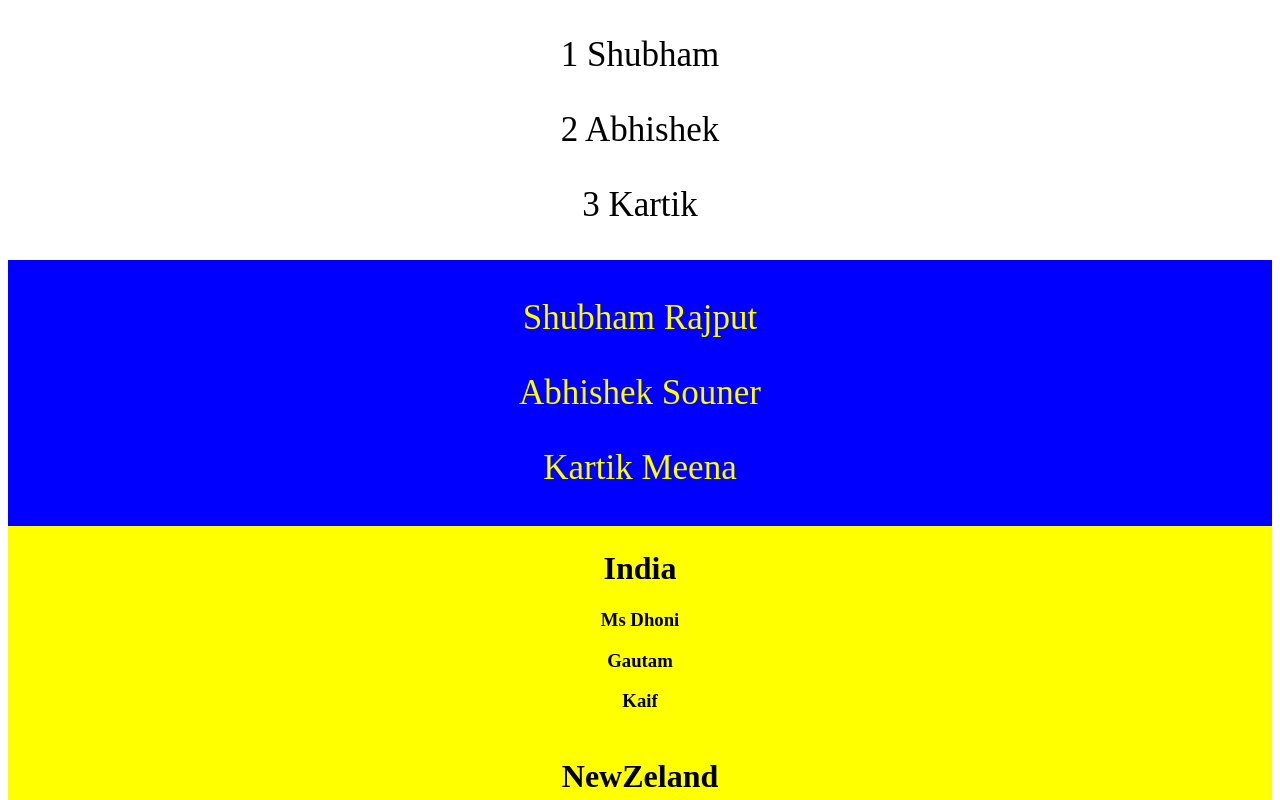
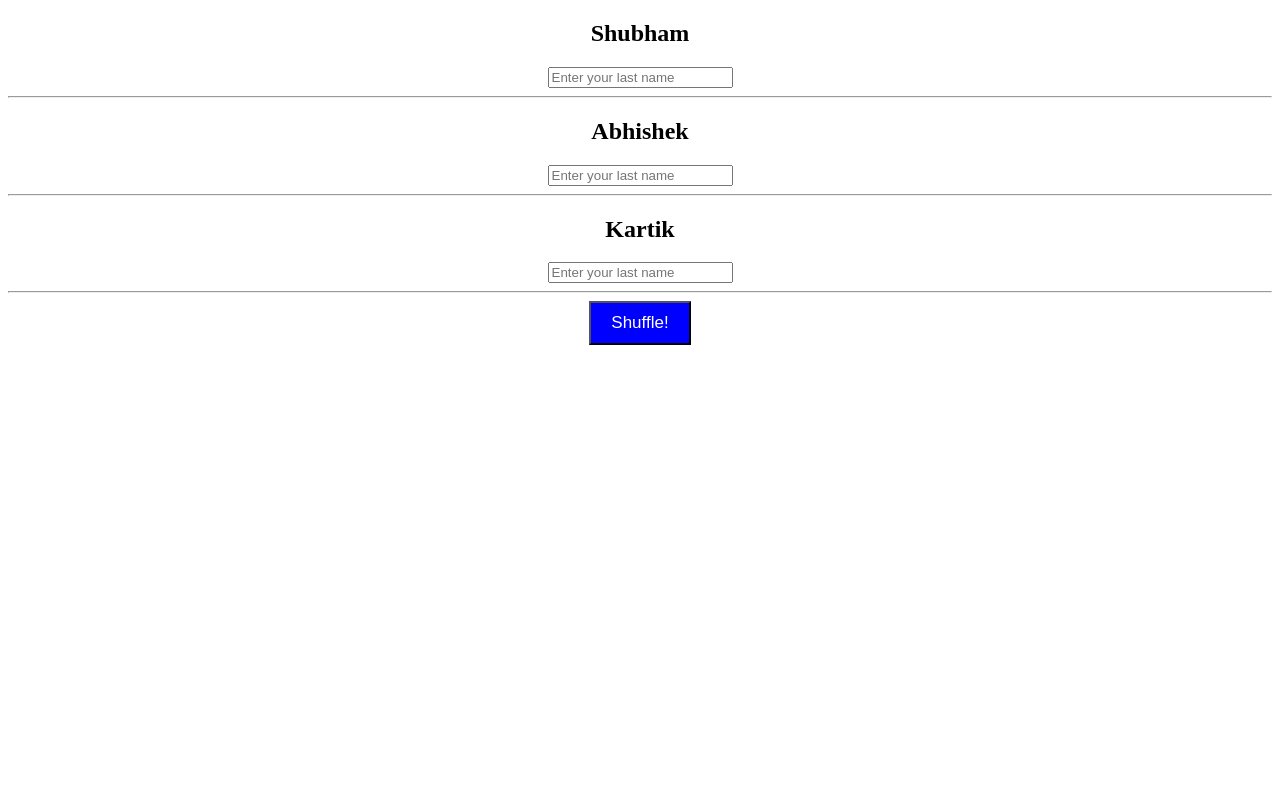
Before and after one commit to GeekShubhamRajput/Vue-JS, a Vue app: page / in a window 1280 px wide. Shown: the top 800 px of the page. Built offline with nearby package versions, Linux system fonts and the light colour scheme.

Commit message:
List and Keys (shuffle method)

```diff
--- /dev/null
+++ b/src/ListWithKey.vue
@@ -0,0 +1,40 @@
+<template>
+  <template v-for="name in names" :key="name">
+    <h2>{{name}}</h2>
+    <input placeholder="Enter your last name">
+    <hr>
+  </template>
+
+  <button @click="shuffle">Shuffle!</button>
+</template>
+
+<script>
+  import _ from "lodash";
+
+  export default{
+    name: 'ListWithKey',
+    data(){
+      return{
+        names: ['Shubham', 'Abhishek', 'Kartik'],
+      };
+    },
+    methods: {
+      shuffle() {
+        console.log(this.names);
+        this.names = _.shuffle(this.names);
+      },
+    },
+  };
+</script>
+
+<style>
+  #app{
+    text-align: center;
+  }
+  button{
+    padding: 10px 20px;
+    font-size: 17px;
+    background-color: blue;
+    color: white;
+  }
+</style>
--- a/src/main.js
+++ b/src/main.js
@@ -1,4 +1,4 @@
 import { createApp } from 'vue'
-import App from './ListRendering.vue'
+import App from './ListWithKey.vue'
 
 createApp(App).mount('#app')
```
